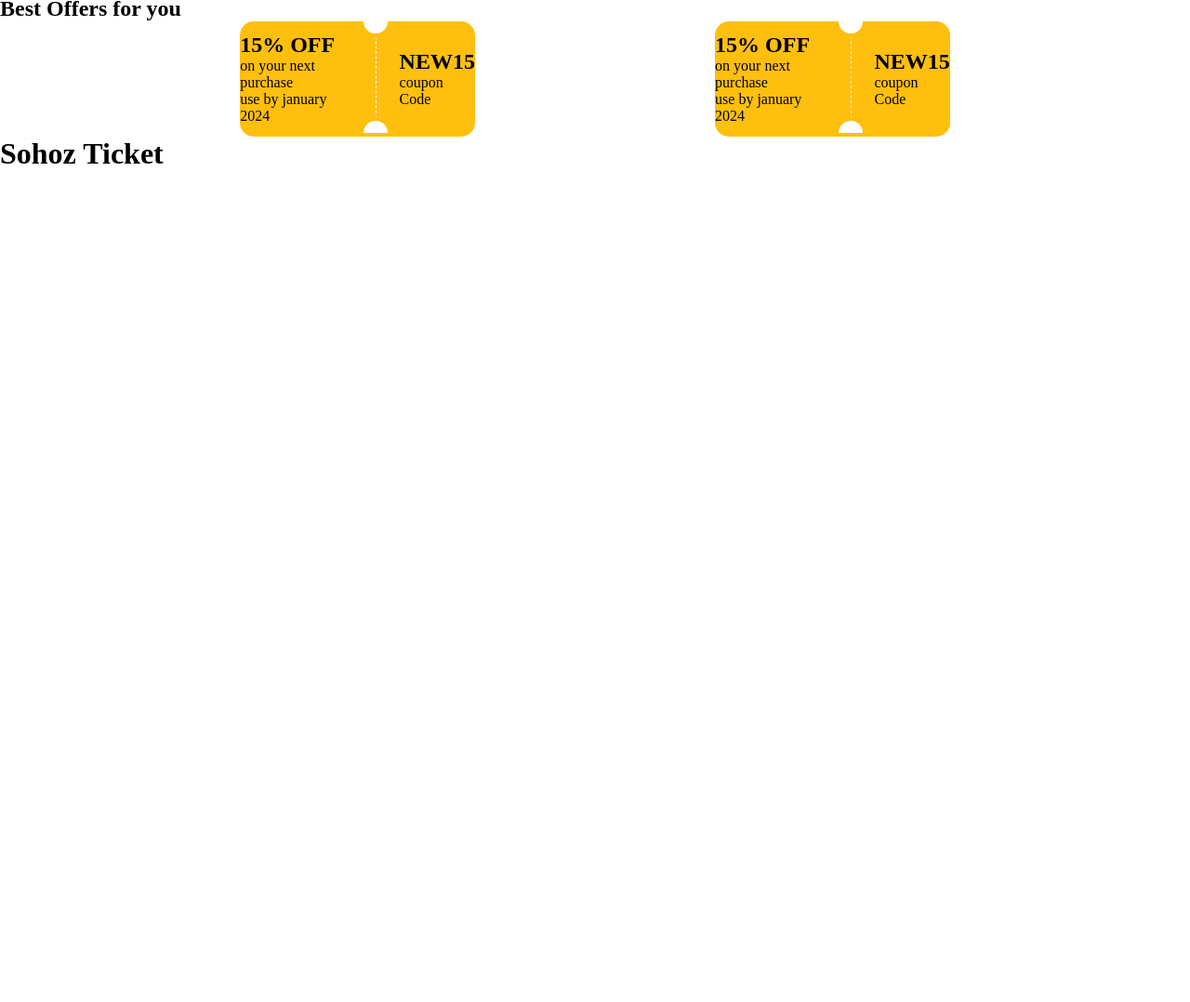
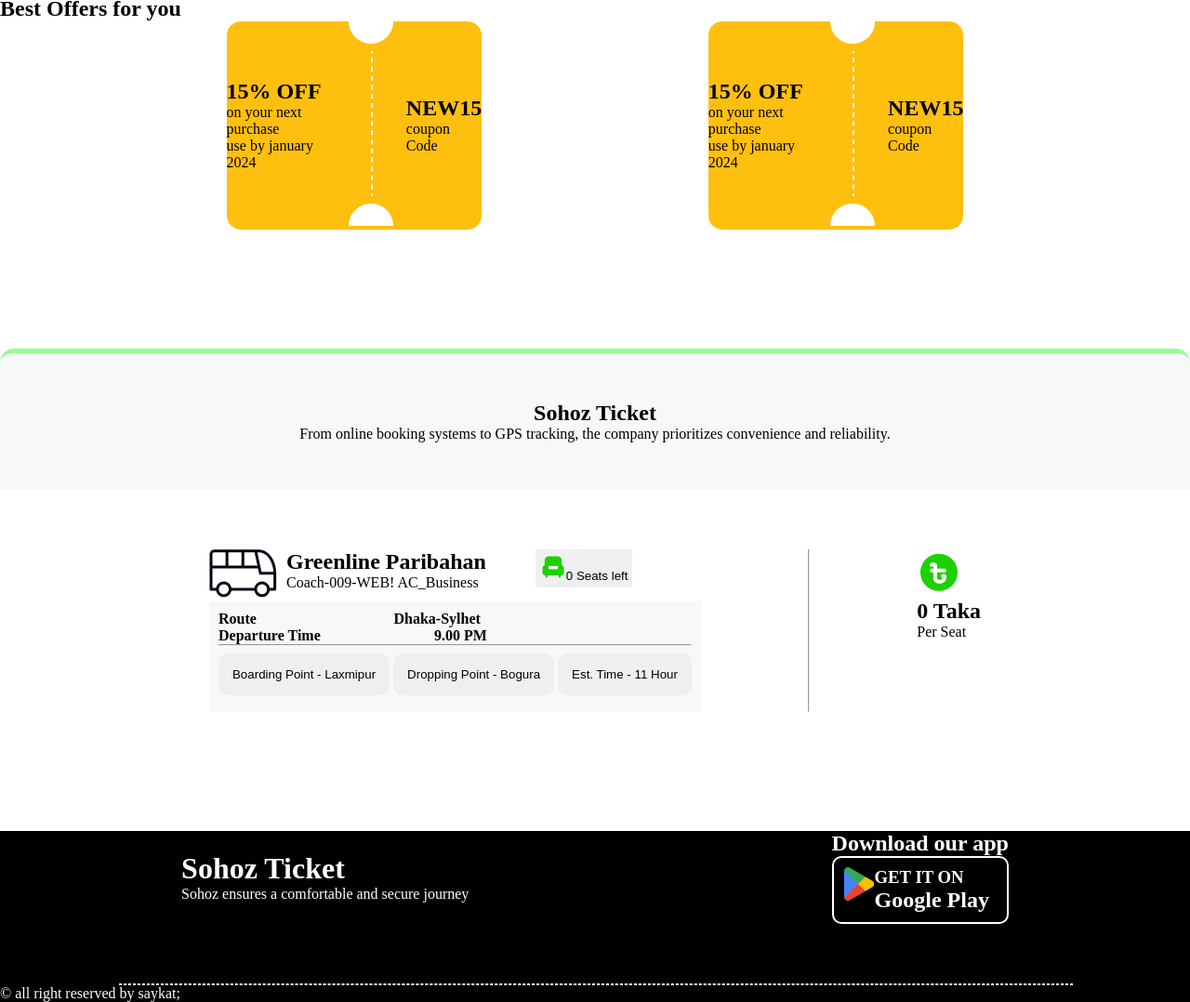
Before and after one commit to Saddamsaykat/smart-ticket, a plain HTML site: page index.html in a window 1280 px wide. Shown: the part 395-1473 px from the top of the page at 93% size. Before the commit the page ends 800 px from the top, so only its background shows below. Drawn offline with Linux system fonts and the light colour scheme.

Commit message:
section three

```diff
--- a/index.html
+++ b/index.html
@@ -6,6 +6,10 @@
     <meta name="viewport" content="width=device-width, initial-scale=1.0">
     <title>Smart Ticketing</title>
     <link rel="stylesheet" href="style.css">
+
+    <style>
+        @import url('https://fonts.googleapis.com/css2?family=Inter:wght@100..900&family=Open+Sans:ital,wght@0,300..800;1,300..800&display=swap');
+    </style>
 </head>
 
 <body>
@@ -101,6 +105,7 @@
                         <img class="cupon-devider" src="./images/cupon-devider.png" alt="">
                     </div>
                     <div>
+
                         <h1>NEW15</h1>
                         <p>coupon Code</p>
 
@@ -110,14 +115,97 @@
 
             </div>
         </section>
+        <!-- section three bus ticket prize list -->
+        <section class="section-three">
+            <div class="ticket-name">
+                <h1>Sohoz Ticket</h1>
+                <p>From online booking systems to GPS tracking, the company prioritizes convenience and reliability.</p>
+            </div>
+            <div class="full-ticket-service-div">
+                <div>
+                    <div class="sets">
+                        <div class="busName">
+                            <div>
+                                <img src="./images/bus-logo.png">
+
+                            </div>
+
+                            <div>
+                                <h1>Greenline Paribahan</h1>
+                                <p>Coach-009-WEB! AC_Business</p>
+                            </div>
+                        </div>
+
+                        <div>
+                            <button class="sets-img">
+                                <img src="./images/seat-green-filled.png" alt=""><span>0 <span>Seats
+                                        left</span></span>
+                            </button>
+                        </div>
+                    </div>
+                    <!-- route -->
+                    <div class="route-div">
+                        <div class="route">
+                            <h4>Route</h4>
+                            <h4>Dhaka-Sylhet</h4>
+                        </div>
+
+                        <div class="depratare">
+                            <h4>Departure Time</h4>
+                            <h4>9.00 PM</h4>
+                        </div>
+
+                        <hr>
+                        <div class="route-btn">
+                            <button>Boarding Point - Laxmipur</button>
+                            <button>Dropping Point - Bogura</button>
+                            <button>Est. Time - 11 Hour</button>
+                        </div>
+                    </div>
+
+                </div>
+                <hr>
+                <div>
+                    <img src="./images/fare.png" alt="">
+                    <h1>0 <span>Taka</span></h1>
+                    <p>Per Seat</p>
+                </div>
+            </div>
+        </section>
     </main>
     <footer>
-        <div>
-            <div>
-                <h1>Sohoz Ticket</h1>
+        <div class="footer-parent">
+            <div class="footer">
+                <div>
+                    <h1>Sohoz Ticket</h1>
+                    <p>
+                        Sohoz ensures a comfortable and
+                        secure journey</p>
+
+                </div>
+                <div>
+                    <h2>Download our app</h2>
+                    <div><a class="link-google-play" href="">
+                            <div class="footer-icon">
+                                <div>
+                                    <img src="./images/playstore.png" alt="">
+                                </div>
+                                <div>
+                                    <h3>GET IT ON</h3>
+                                    <h2>Google Play</h2>
+                                </div>
+                            </div>
+                    </div>
+                    </a>
+                </div>
+
             </div>
-            <div></div>
+            <hr class="hr-footer">
+            <div style="color: white;">
+                &COPY all right reserved by saykat;
+            </div>
         </div>
+
     </footer>
     <script src="script.js"></script>
 </body>
--- a/style.css
+++ b/style.css
@@ -102,12 +102,13 @@
     border-radius: 15px;
     /* height: 40%; */
     max-width: 50%;
+
 }
 
 .cupon-devider {
     /* position: relative;
     right: 10%; */
-    height: 120px;
+    height: 100%;
 }
 
 .offer-parent {
@@ -115,3 +116,102 @@
     justify-content: space-evenly;
     align-items: center;
 }
+
+/* section 3 */
+.section-three {
+    background-color: #f7f8f8;
+    border-radius: 15px;
+    border-top: 5px solid palegreen;
+    margin-top: 10%;
+}
+
+.full-ticket-service-div {
+    display: flex;
+    justify-content: center;
+    gap: 10%;
+    background-color: white;
+    padding: 5%;
+
+}
+
+.ticket-name {
+    text-align: center;
+    margin-top: 4%;
+    margin-bottom: 4%;
+}
+
+.busName {
+    display: flex;
+    gap: 10px;
+}
+
+.sets {
+    display: flex;
+    gap: 10%;
+}
+
+.route {
+    display: flex;
+    gap: 29%;
+}
+
+.depratare {
+    display: flex;
+    gap: 24%;
+}
+
+.route-btn>button {
+    border: none;
+    padding: 15px;
+    border-radius: 10px;
+    margin-top: 8px;
+    margin-bottom: 8px;
+
+}
+
+.route-div {
+    background-color: #f7f8f8;
+    /* max-width: 40%; */
+    padding: 10px;
+}
+
+.sets-img {
+    align-items: center;
+    justify-content: center;
+    border: none;
+    padding: 5px;
+}
+
+/* footer */
+.footer {
+    display: flex;
+    justify-content: space-around;
+    align-items: center;
+    color: white;
+    background-color: black;
+    margin-top: 5%;
+}
+
+.footer-icon {
+    display: flex;
+    border: 2px solid white;
+    padding: 10px;
+    border-radius: 10px;
+}
+
+.link-google-play {
+    text-decoration: none;
+    color: white;
+
+}
+
+.hr-footer {
+    border: 1px white dashed;
+    width: 80%;
+    margin-left: 10%;
+    margin-top: 5%
+}
+
+.footer-parent {
+    background-color: black;
+}
```
Also changed, not shown: pratics.html (added).
